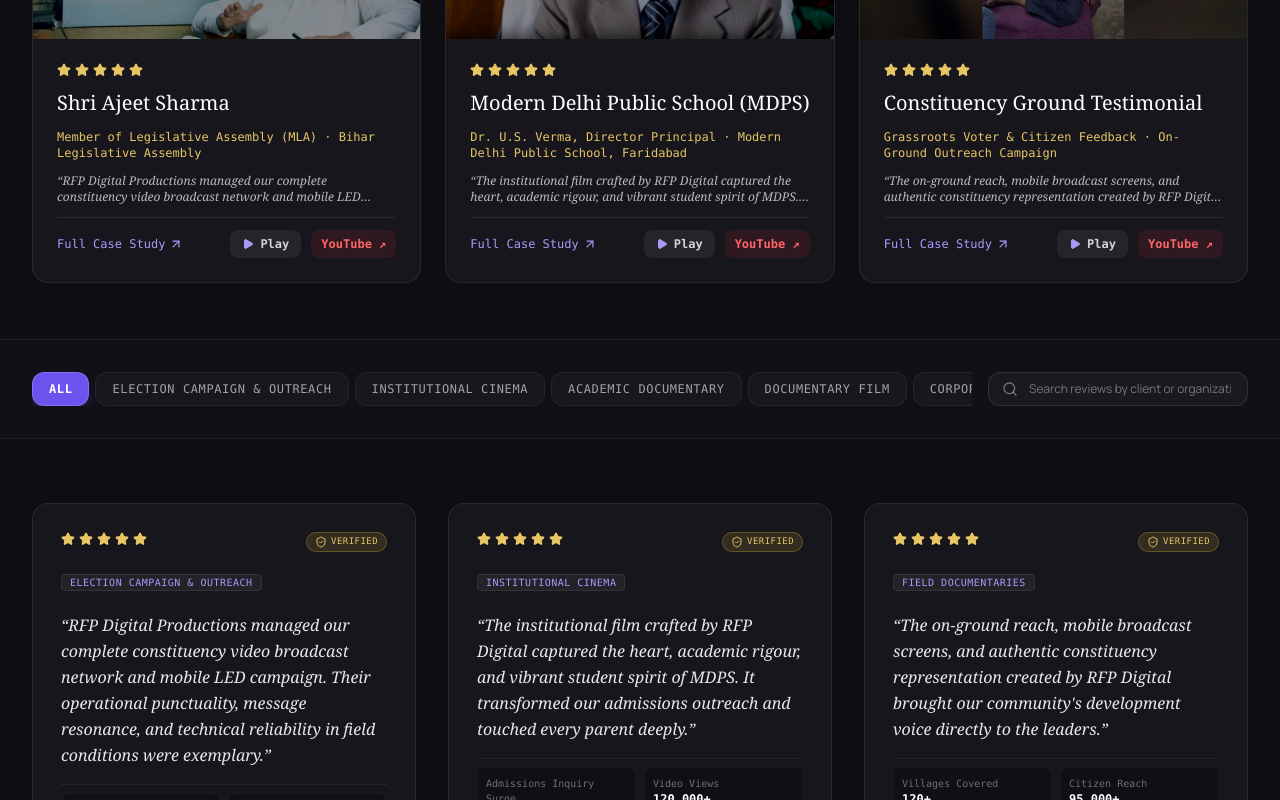
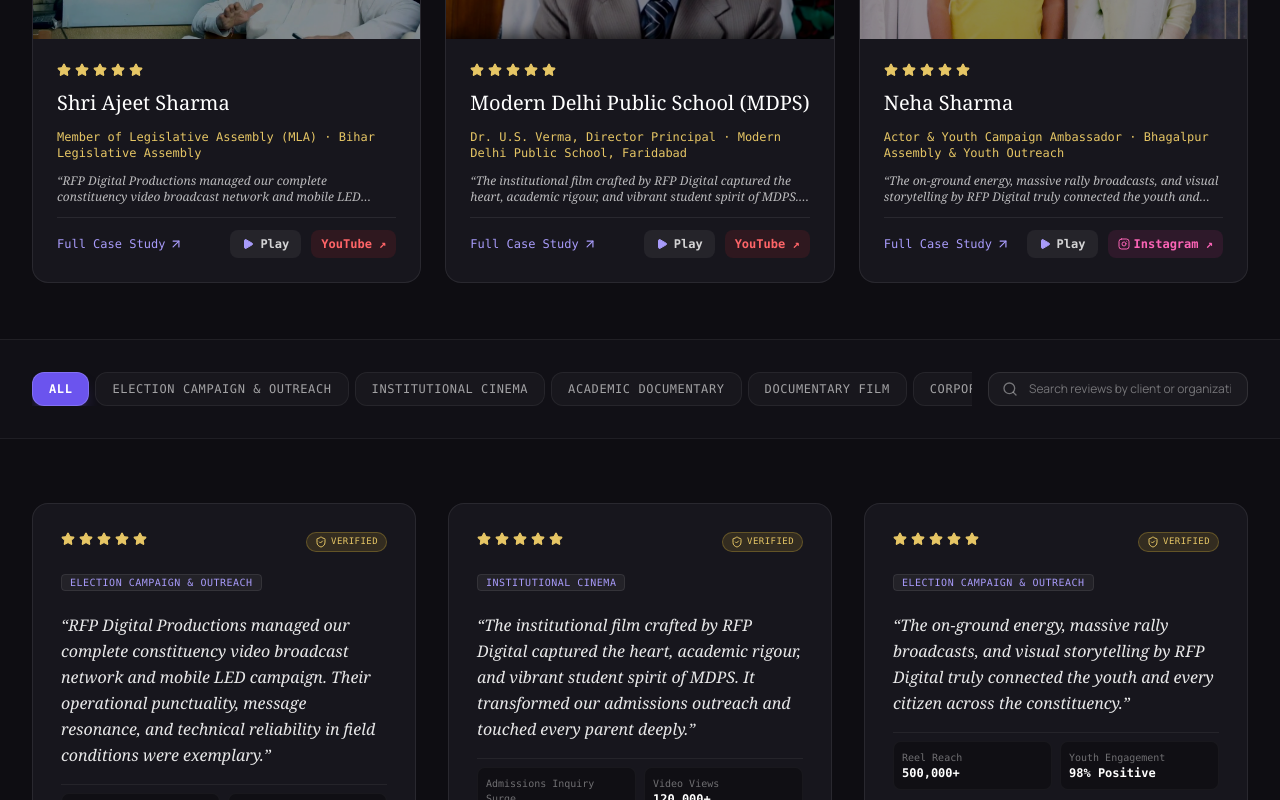
Before and after one commit to 11mdasjad/rip, a Next.js app: page /testimonials in a window 1280 px wide. Shown: the part 1100-1900 px from the top of the page. Built offline with nearby package versions, Linux system fonts and the light colour scheme.

Commit message:
Add Neha Sharma testimonial with Instagram reel video and thumbnail

```diff
--- a/src/app/testimonials/page.tsx
+++ b/src/app/testimonials/page.tsx
@@ -23,6 +23,16 @@
   Search,
   ArrowUpRight
 } from "lucide-react";
+
+function InstagramIcon({ className = "w-3.5 h-3.5" }: { className?: string }) {
+  return (
+    <svg className={className} viewBox="0 0 24 24" fill="none" stroke="currentColor" strokeWidth="2" strokeLinecap="round" strokeLinejoin="round">
+      <rect x="2" y="2" width="20" height="20" rx="5" ry="5"></rect>
+      <path d="M16 11.37A4 4 0 1 1 12.63 8 4 4 0 0 1 16 11.37z"></path>
+      <line x1="17.5" y1="6.5" x2="17.51" y2="6.5"></line>
+    </svg>
+  );
+}
 
 export default function TestimonialsPage() {
   const [selectedCategory, setSelectedCategory] = useState<string>("All");
@@ -64,11 +74,12 @@
     });
   }, [selectedCategory, searchQuery]);
 
-  // Featured Drive Video Testimonials (3 Videos from Google Drive with YouTube thumbnails)
+  // Featured Video Testimonials (Including Ajeet Sharma, MDPS, and Neha Sharma Reel)
   const featuredVideoTestimonials = useMemo(() => {
     return TESTIMONIALS_DATA.filter((t) =>
       t.id === "testimonial-mla-ajeet-sharma" ||
       t.id === "testimonial-mdps" ||
+      t.id === "testimonial-neha-sharma" ||
       t.id === "testimonial-grassroots"
     );
   }, []);
@@ -235,6 +246,18 @@
                             title="Open directly on YouTube"
                           >
                             <span>YouTube ↗</span>
+                          </a>
+                        )}
+                        {(item.instagramUrl || (item.videoUrl && item.videoUrl.includes("instagram.com"))) && (
+                          <a
+                            href={item.instagramUrl || item.videoUrl}
+                            target="_blank"
+                            rel="noopener noreferrer"
+                            className="text-xs font-mono text-pink-400 hover:text-pink-300 flex items-center gap-1 bg-pink-500/10 hover:bg-pink-500/20 px-2.5 py-1.5 rounded-lg transition-colors font-semibold"
+                            title="Open directly on Instagram"
+                          >
+                            <InstagramIcon className="w-3 h-3" />
+                            <span>Instagram ↗</span>
                           </a>
                         )}
                       </div>
@@ -530,16 +553,28 @@
                       <Play className="w-3.5 h-3.5 fill-current text-[#a89bfa]" />
                       <span>Watch Video</span>
                     </button>
-                    {(selectedTestimonial.youtubeUrl || selectedTestimonial.videoUrl) && (
+                    {selectedTestimonial.youtubeUrl && (
                       <a
-                        href={selectedTestimonial.youtubeUrl || selectedTestimonial.videoUrl}
+                        href={selectedTestimonial.youtubeUrl}
                         target="_blank"
                         rel="noopener noreferrer"
                         className="px-4 py-2.5 rounded-xl bg-red-600/90 hover:bg-red-600 text-white text-xs font-mono uppercase tracking-wider flex items-center gap-1.5 transition-all font-semibold shadow-md"
-                        title="Open directly in YouTube"
+                        title="Open directly on YouTube"
                       >
                         <Play className="w-3 h-3 fill-current" />
                         <span>YouTube ↗</span>
+                      </a>
+                    )}
+                    {(selectedTestimonial.instagramUrl || (selectedTestimonial.videoUrl && selectedTestimonial.videoUrl.includes("instagram.com"))) && (
+                      <a
+                        href={selectedTestimonial.instagramUrl || selectedTestimonial.videoUrl}
+                        target="_blank"
+                        rel="noopener noreferrer"
+                        className="px-4 py-2.5 rounded-xl bg-gradient-to-r from-[#833ab4] via-[#fd1d1d] to-[#fcb045] hover:opacity-90 text-white text-xs font-mono uppercase tracking-wider flex items-center gap-1.5 transition-all font-semibold shadow-md shadow-pink-600/20"
+                        title="Open directly on Instagram"
+                      >
+                        <InstagramIcon className="w-3.5 h-3.5" />
+                        <span>Instagram ↗</span>
                       </a>
                     )}
                   </div>
--- a/src/components/modals/VideoModal.tsx
+++ b/src/components/modals/VideoModal.tsx
@@ -2,6 +2,16 @@
 
 import React, { useEffect, useMemo } from "react";
 import { X, ExternalLink, Play } from "lucide-react";
+
+function InstagramIcon({ className = "w-3.5 h-3.5" }: { className?: string }) {
+  return (
+    <svg className={className} viewBox="0 0 24 24" fill="none" stroke="currentColor" strokeWidth="2" strokeLinecap="round" strokeLinejoin="round">
+      <rect x="2" y="2" width="20" height="20" rx="5" ry="5"></rect>
+      <path d="M16 11.37A4 4 0 1 1 12.63 8 4 4 0 0 1 16 11.37z"></path>
+      <line x1="17.5" y1="6.5" x2="17.51" y2="6.5"></line>
+    </svg>
+  );
+}
 
 interface VideoModalProps {
   isOpen: boolean;
@@ -53,6 +63,24 @@
   };
 }
 
+// Helper to extract Instagram post / reel ID
+export function extractInstagramId(url?: string): string | null {
+  if (!url) return null;
+  const trimmed = url.trim();
+  const match = trimmed.match(/(?:instagram\.com\/(?:reel|p)\/([a-zA-Z0-9_-]+))/i);
+  return match && match[1] ? match[1] : null;
+}
+
+function getInstagramDetails(url?: string): { id: string; embedUrl: string; directUrl: string } | null {
+  const id = extractInstagramId(url);
+  if (!id) return null;
+  return {
+    id,
+    embedUrl: `https://www.instagram.com/reel/${id}/embed/`,
+    directUrl: `https://www.instagram.com/reel/${id}/`,
+  };
+}
+
 function isDirectVideoFile(url?: string): boolean {
   if (!url) return false;
   return /\.(mp4|webm|ogg|mov)(\?.*)?$/i.test(url.trim());
@@ -66,6 +94,7 @@
   subtitle = "Video Production & Election Management",
 }) => {
   const ytDetails = useMemo(() => getYouTubeDetails(videoUrl), [videoUrl]);
+  const igDetails = useMemo(() => getInstagramDetails(videoUrl), [videoUrl]);
   const isDirectVideo = useMemo(() => isDirectVideoFile(videoUrl), [videoUrl]);
 
   useEffect(() => {
@@ -89,6 +118,7 @@
   if (!isOpen) return null;
 
   const directYouTubeUrl = ytDetails?.directUrl || (videoUrl && (videoUrl.includes("youtu") || videoUrl.includes("youtube")) ? videoUrl : null);
+  const directInstagramUrl = igDetails?.directUrl || (videoUrl && videoUrl.includes("instagram.com") ? videoUrl : null);
 
   return (
     <div
@@ -99,7 +129,7 @@
       onClick={onClose}
     >
       <div
-        className="relative w-full max-w-5xl bg-[#17161d] border border-white/[0.15] rounded-[24px] overflow-hidden shadow-2xl flex flex-col"
+        className={`relative w-full ${igDetails ? "max-w-xl" : "max-w-5xl"} bg-[#17161d] border border-white/[0.15] rounded-[24px] overflow-hidden shadow-2xl flex flex-col`}
         onClick={(e) => e.stopPropagation()}
       >
         {/* Header bar */}
@@ -125,6 +155,19 @@
                 <ExternalLink className="w-3 h-3 ml-0.5 opacity-90" />
               </a>
             )}
+            {directInstagramUrl && (
+              <a
+                href={directInstagramUrl}
+                target="_blank"
+                rel="noopener noreferrer"
+                className="inline-flex items-center gap-1.5 px-3.5 py-1.5 text-xs font-semibold text-white bg-gradient-to-r from-[#833ab4] via-[#fd1d1d] to-[#fcb045] hover:opacity-90 rounded-full transition-all shadow-md shadow-pink-600/30"
+                title="Watch directly on Instagram"
+              >
+                <InstagramIcon className="w-3.5 h-3.5" />
+                <span>Open in Instagram</span>
+                <ExternalLink className="w-3 h-3 ml-0.5 opacity-90" />
+              </a>
+            )}
             <button
               onClick={onClose}
               aria-label="Close video"
@@ -136,12 +179,20 @@
         </div>
 
         {/* Video Frame */}
-        <div className="relative aspect-video w-full bg-black flex items-center justify-center overflow-hidden">
+        <div className={`relative w-full bg-black flex items-center justify-center overflow-hidden ${igDetails ? "h-[580px] max-h-[72vh] p-2" : "aspect-video"}`}>
           {ytDetails ? (
             <iframe
               src={ytDetails.embedUrl}
               title={title}
               className="w-full h-full border-0"
+              allow="accelerometer; autoplay; clipboard-write; encrypted-media; gyroscope; picture-in-picture; web-share"
+              allowFullScreen
+            />
+          ) : igDetails ? (
+            <iframe
+              src={igDetails.embedUrl}
+              title={title}
+              className="w-full h-full max-w-[460px] border-0 rounded-xl bg-black"
               allow="accelerometer; autoplay; clipboard-write; encrypted-media; gyroscope; picture-in-picture; web-share"
               allowFullScreen
             />
@@ -183,6 +234,18 @@
                 <ExternalLink className="w-3 h-3" />
               </a>
             )}
+            {directInstagramUrl && (
+              <a
+                href={directInstagramUrl}
+                target="_blank"
+                rel="noopener noreferrer"
+                className="inline-flex items-center gap-1 text-pink-400 hover:text-pink-300 transition-colors"
+              >
+                <InstagramIcon className="w-3 h-3" />
+                <span>Direct Instagram Link</span>
+                <ExternalLink className="w-3 h-3" />
+              </a>
+            )}
           </div>
           <span className="text-[#a89bfa]">PRESS ESC TO CLOSE</span>
         </div>
--- a/src/data/testimonials.ts
+++ b/src/data/testimonials.ts
@@ -66,34 +66,35 @@
     ]
   },
   {
-    id: "testimonial-grassroots",
-    clientName: "Constituency Ground Testimonial",
-    role: "Grassroots Voter & Citizen Feedback",
-    organization: "On-Ground Outreach Campaign",
+    id: "testimonial-neha-sharma",
+    clientName: "Neha Sharma",
+    role: "Actor & Youth Campaign Ambassador",
+    organization: "Bhagalpur Assembly & Youth Outreach",
     verified: true,
-    projectCategory: "Field Documentaries",
+    projectCategory: "Election Campaign & Outreach",
     year: "2024",
     rating: 5,
-    clientAvatar: "/medien/testimonials/testimonials-video-16x9.jpg",
-    videoThumbnail: "/medien/testimonials/testimonials-video-16x9.jpg",
-    quote: "The on-ground reach, mobile broadcast screens, and authentic constituency representation created by RFP Digital brought our community's development voice directly to the leaders.",
-    fullReview: "Field interviews and authentic citizen testimonials conducted by RFP Digital across grassroots communities. Capturing spontaneous public sentiment and feedback with cinema-grade audio and visual clarity in outdoor village and urban environments.",
-    videoUrl: "/medien/testimonials/testimonials-video.mp4",
-    youtubeUrl: "https://youtu.be/3n58zR1Reqs",
+    clientAvatar: "/medien/testimonials/neha-sharma-endorsement.jpg",
+    videoThumbnail: "/medien/testimonials/neha-sharma-endorsement.jpg",
+    quote: "The on-ground energy, massive rally broadcasts, and visual storytelling by RFP Digital truly connected the youth and every citizen across the constituency.",
+    fullReview: "Comprehensive campaign outreach and ground coverage executed by RFP Digital Productions. Highlighting youth mobilization, public roadshows, and authentic leadership interactions that electrified the assembly constituency campaign.",
+    videoUrl: "https://www.instagram.com/reel/DaxoqAoR_1Z/?utm_source=ig_web_copy_link&stkn=MzRlODBiNWFlZA==",
+    instagramUrl: "https://www.instagram.com/reel/DaxoqAoR_1Z/?utm_source=ig_web_copy_link&stkn=MzRlODBiNWFlZA==",
     challengesSolved: [
-      "Crisp on-location sound recording in noisy open-air rural environments",
-      "Real-time citizen engagement and natural conversational interviewing",
-      "Quick field-to-edit deployment for community projection vans"
+      "Managing massive crowd roadshow footage turnaround for immediate social release",
+      "Dynamic multi-camera coverage of celebrity campaign trail & youth dialogues",
+      "Synchronizing real-time viral reels with mobile LED van constituency loops"
     ],
     keyDeliverables: [
-      "Grassroots Citizen Testimonial Reels",
-      "Constituency Feedback Capsules for Campaign HQ",
-      "Bilingual Social Media Micro-Stories"
+      "Official Campaign Trail Highlight Reel (Instagram 4K)",
+      "Youth Mobilization Short-Form Reels Series",
+      "Rally LED Screen Live Video Feeds",
+      "Celebrity Roadshow Archival Reel"
     ],
     stats: [
-      { label: "Villages Covered", value: "120+" },
-      { label: "Citizen Reach", value: "95,000+" },
-      { label: "Format", value: "Full HD Master" }
+      { label: "Reel Reach", value: "500,000+" },
+      { label: "Youth Engagement", value: "98% Positive" },
+      { label: "Format", value: "Cinema Reel (4K)" }
     ]
   },
   {
--- a/src/types/index.ts
+++ b/src/types/index.ts
@@ -59,6 +59,7 @@
   fullReview?: string;
   videoUrl?: string;
   youtubeUrl?: string;
+  instagramUrl?: string;
   videoThumbnail?: string;
   challengesSolved?: string[];
   keyDeliverables?: string[];
```
Also changed, not shown: public/medien/testimonials/neha-sharma-endorsement.jpg (added).
